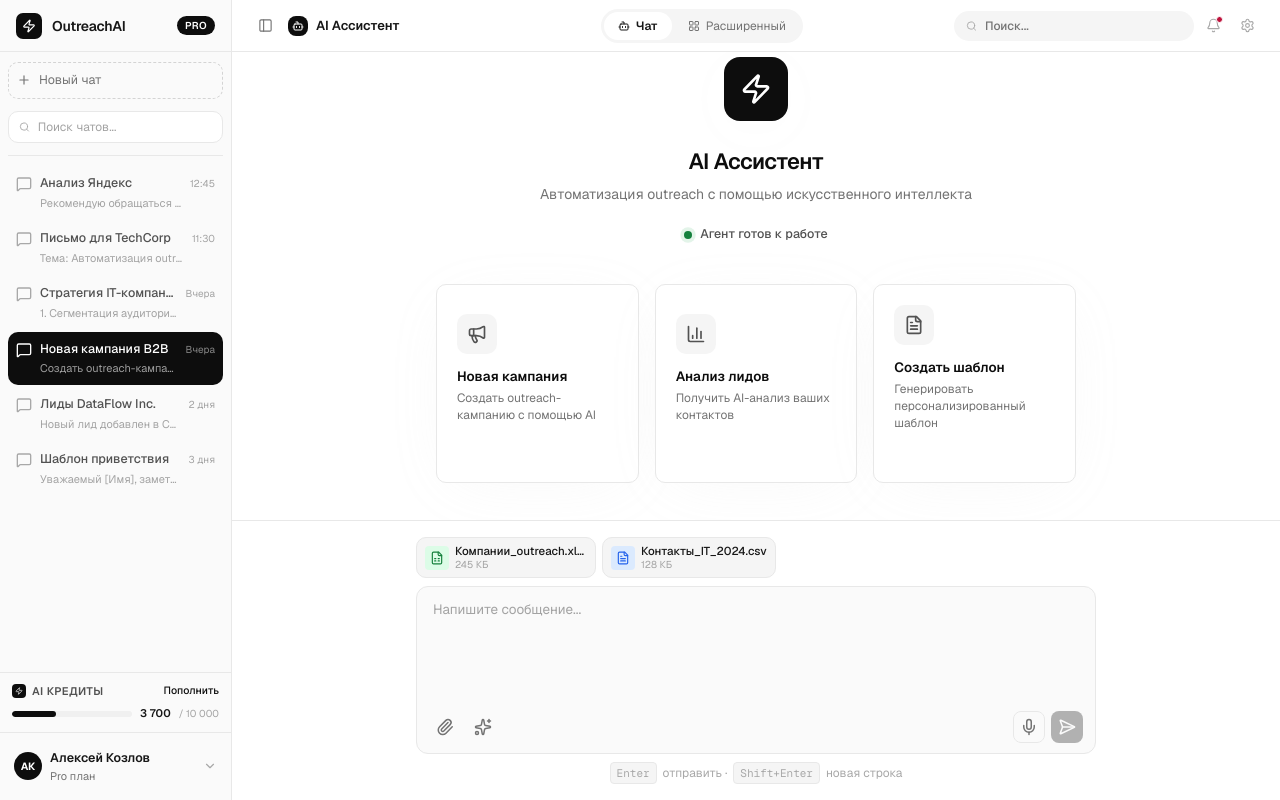
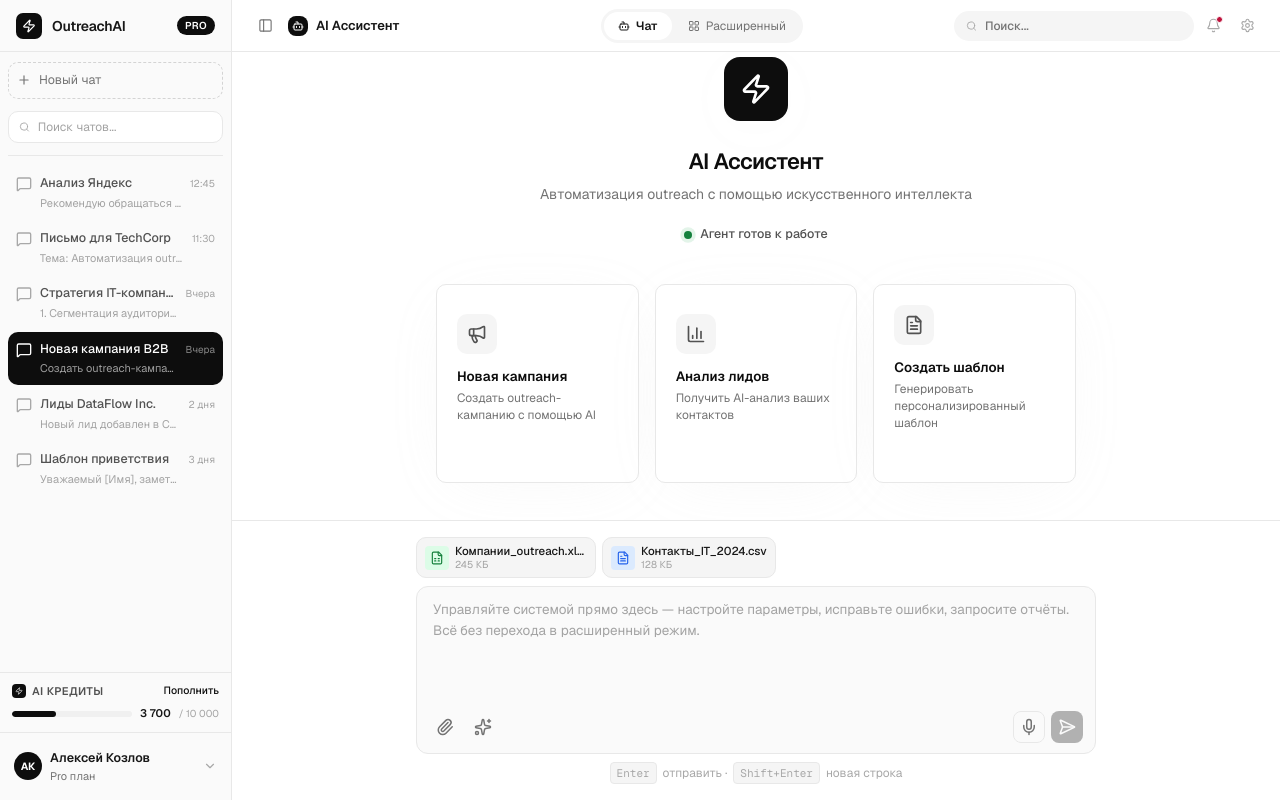
Before and after one commit to Seens12/outreach-dsg, a Next.js app: page / in a window 1280 px wide. Built offline with nearby package versions, Linux system fonts and the light colour scheme.

Commit message:
aac93784-8da8-4a3f-b188-f982e298f095

```diff
--- a/src/components/shared/AgentPanel.tsx
+++ b/src/components/shared/AgentPanel.tsx
@@ -308,7 +308,7 @@ export function AgentPanel() {
               <div className="flex flex-col bg-[#fafafa] border border-[#e8e8e8] rounded-xl overflow-hidden">
                 <textarea
                   ref={textareaRef}
-                  placeholder="Спросить AI..."
+                  placeholder="Управляйте системой прямо здесь — настройте параметры, исправьте ошибки, запросите отчёты. Всё без перехода в расширенный режим."
                   value={input}
                   onChange={handleInputChange}
                   onKeyDown={e => { if (e.key === 'Enter' && !e.shiftKey) { e.preventDefault(); handleSend() } }}
--- a/src/components/views/ChatView.tsx
+++ b/src/components/views/ChatView.tsx
@@ -402,7 +402,7 @@ export default function ChatView() {
                 value={input}
                 onChange={handleInputChange}
                 onKeyDown={handleKeyDown}
-                placeholder="Напишите сообщение..."
+                placeholder="Управляйте системой прямо здесь — настройте параметры, исправьте ошибки, запросите отчёты. Всё без перехода в расширенный режим."
                 rows={5}
                 className="w-full bg-transparent text-[13.5px] text-[#171717] placeholder:text-[#a3a3a3] resize-none outline-none px-4 pt-3 pb-2 leading-[1.5] max-h-[200px]"
               />
```
